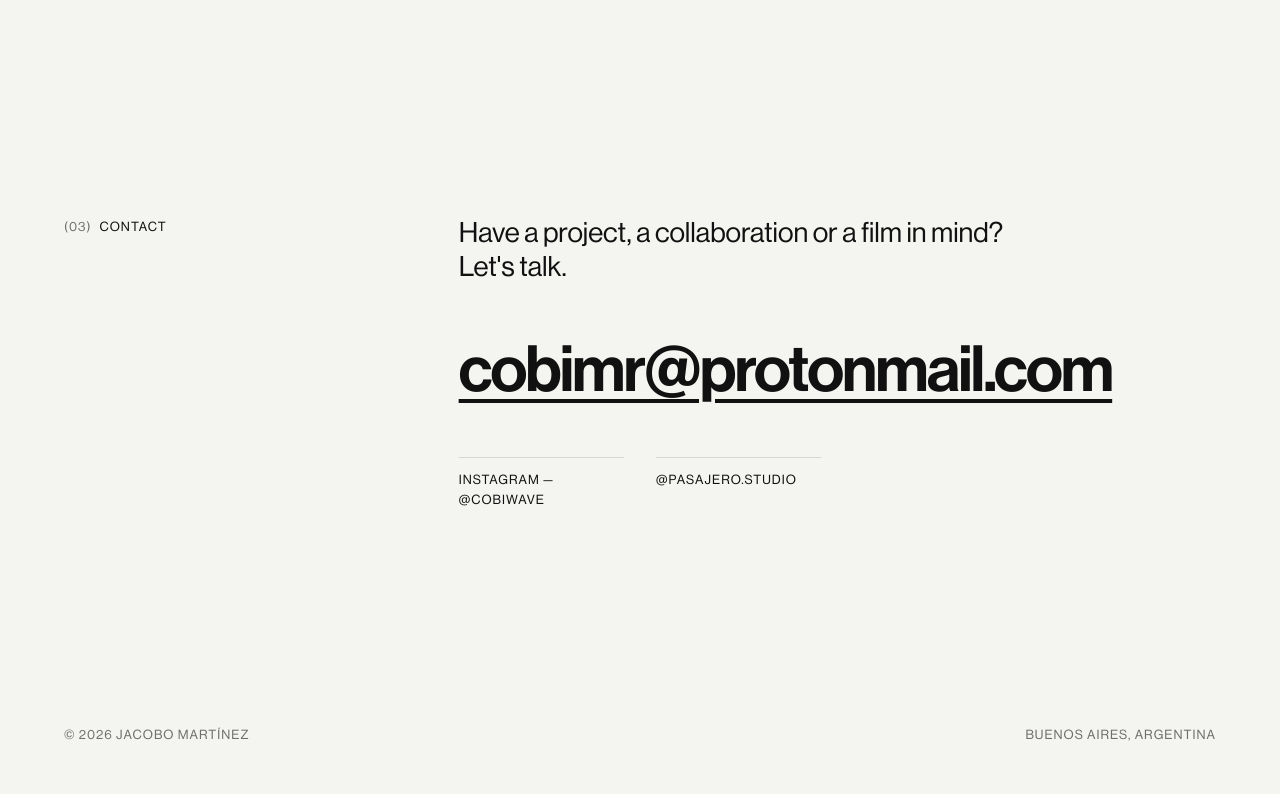
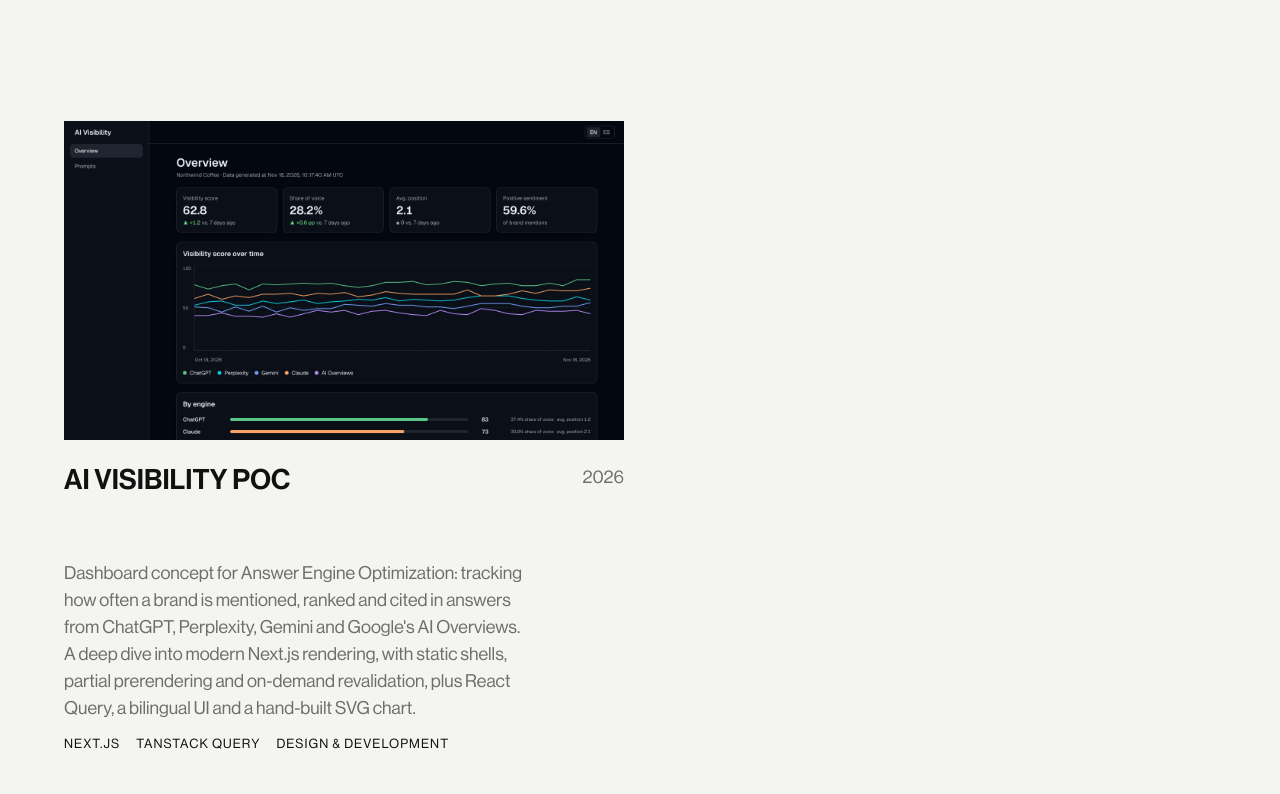
Before and after one commit to cobiwave/jacobo-martinez, a Next.js app: page / in a window 1280 px wide. Shown: the part 2606-3400 px from the top of the page. Before the commit the page ends 3375 px from the top, so only its background shows below. Built offline with nearby package versions, Linux system fonts and the light colour scheme.

Commit message:
feat: update Projects component with AI Visibility POC and refactor image imports

```diff
--- a/app/_components/Projects.tsx
+++ b/app/_components/Projects.tsx
@@ -1,6 +1,6 @@
 "use client";
 
-import Image from "next/image";
+import Image, { type StaticImageData } from "next/image";
 import clsx from "clsx";
 import { useRef } from "react";
 import {
@@ -12,7 +12,8 @@ import {
 import { SectionHeading } from "./SectionHeading";
 import styles from "./Projects.module.css";
 import pasajeroCover from "@/public/pasajero.studio_.jpg";
-import sfCover from "@/public/sacred-force.jpg";
+import sacredForceCover from "@/public/sacred-force.jpg";
+import aiVisibilityCover from "@/public/ai-visibility.jpg";
 
 const projects = [
   {
@@ -35,11 +36,30 @@ const projects = [
       "Website for a tattoo studio in Buenos Aires, Argentina. A dark, editorial portfolio that puts each artist's ink front and center, translating the studio's raw, devotional energy to the screen. Built with Next.js.",
     tags: ["Next.js", "React", "Design & Development"],
     image: {
-      src: sfCover,
+      src: sacredForceCover,
       alt: "Sacred Force Tattoo website homepage",
     },
   },
-];
+  {
+    title: "AI VISIBILITY POC",
+    year: "2026",
+    url: "https://github.com/cobiwave/ai-visibility-dashboard",
+    description:
+      "Dashboard concept for Answer Engine Optimization: tracking how often a brand is mentioned, ranked and cited in answers from ChatGPT, Perplexity, Gemini and Google's AI Overviews. A deep dive into modern Next.js rendering, with static shells, partial prerendering and on-demand revalidation, plus React Query, a bilingual UI and a hand-built SVG chart.",
+    tags: ["Next.js", "TanStack Query", "Design & Development"],
+    image: {
+      src: aiVisibilityCover,
+      alt: "AI Visibility Dashboard homepage",
+    },
+  },
+] satisfies {
+  title: string;
+  year: string;
+  url: string;
+  description: string;
+  tags: string[];
+  image?: { src: StaticImageData; alt: string };
+}[];
 
 export function Projects() {
   const containerRef = useRef<HTMLElement>(null);
@@ -60,12 +80,13 @@ export function Projects() {
       // One trigger per card, so each reveals as it scrolls into view.
       for (const card of childrenOf(listRef.current)) {
         const [media, ...details] = childrenOf(card);
+        const img = media.querySelector("img");
 
-        revealTimeline(card)
+        const tl = revealTimeline(card)
           // Image wipes up from the bottom edge while settling from a slight zoom.
-          .from(media, { clipPath: "inset(100% 0% 0% 0%)" })
-          .from(media.querySelector("img"), { scale: 1.2 }, "<")
-          .from(
+          .from(media, { clipPath: "inset(100% 0% 0% 0%)" });
+        if (img) tl.from(img, { scale: 1.2 }, "<");
+        tl.from(
           details,
           { autoAlpha: 0, y: motion.y, stagger: motion.stagger.items },
           "<0.3",
@@ -99,6 +120,7 @@ export function Projects() {
         {projects.map((project) => (
           <li key={project.title} className={styles.card}>
             <div className={styles.media}>
+              {project.image && (
                 <Image
                   src={project.image.src}
                   alt={project.image.alt}
@@ -106,6 +128,7 @@ export function Projects() {
                   placeholder="blur"
                   sizes="(width >= 75em) 50vw, (width >= 48em) 50vw, 100vw"
                 />
+              )}
             </div>
             <h3 className={styles.title}>
               <a
```
Lines whose indentation alone changed are shown as unchanged.
